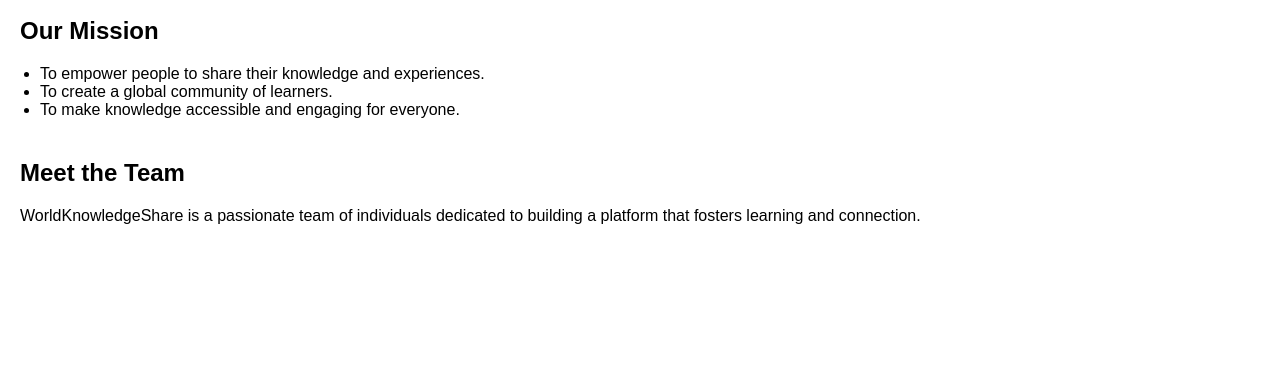
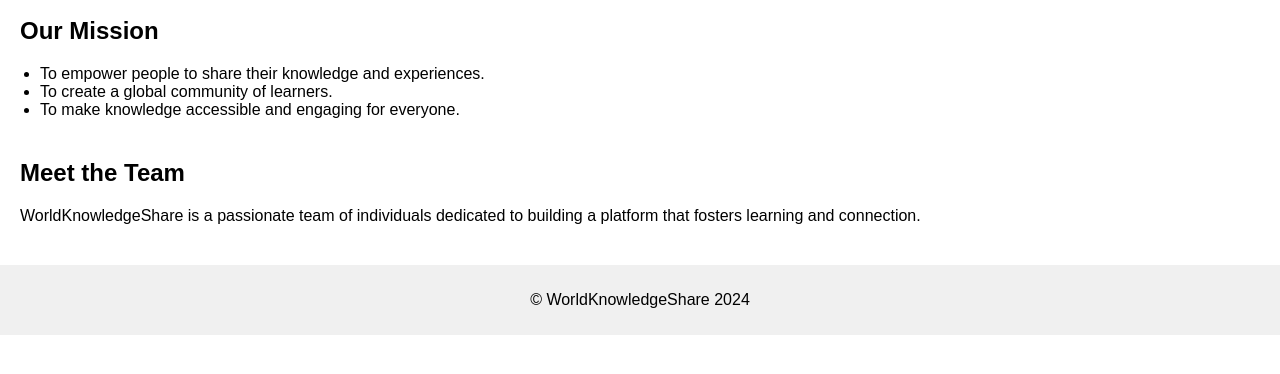
Before and after one commit to Jehovany27/jehovany27.github.io, a plain HTML site: page about.html in a window 1280 px wide. Shown: the part 320-694 px from the top of the page. Drawn offline with Linux system fonts and the light colour scheme.

```diff
--- a/about.html
+++ b/about.html
@@ -49,4 +49,8 @@
   </main>
 
   </body>
+  <footer>
+    <p>&copy; WorldKnowledgeShare 2024</p>
+  </footer>
+
 </html>
```
Also changed, not shown: contribute.html (+4 -0 lines), explore.html (+3 -1 lines), 1 other file.
